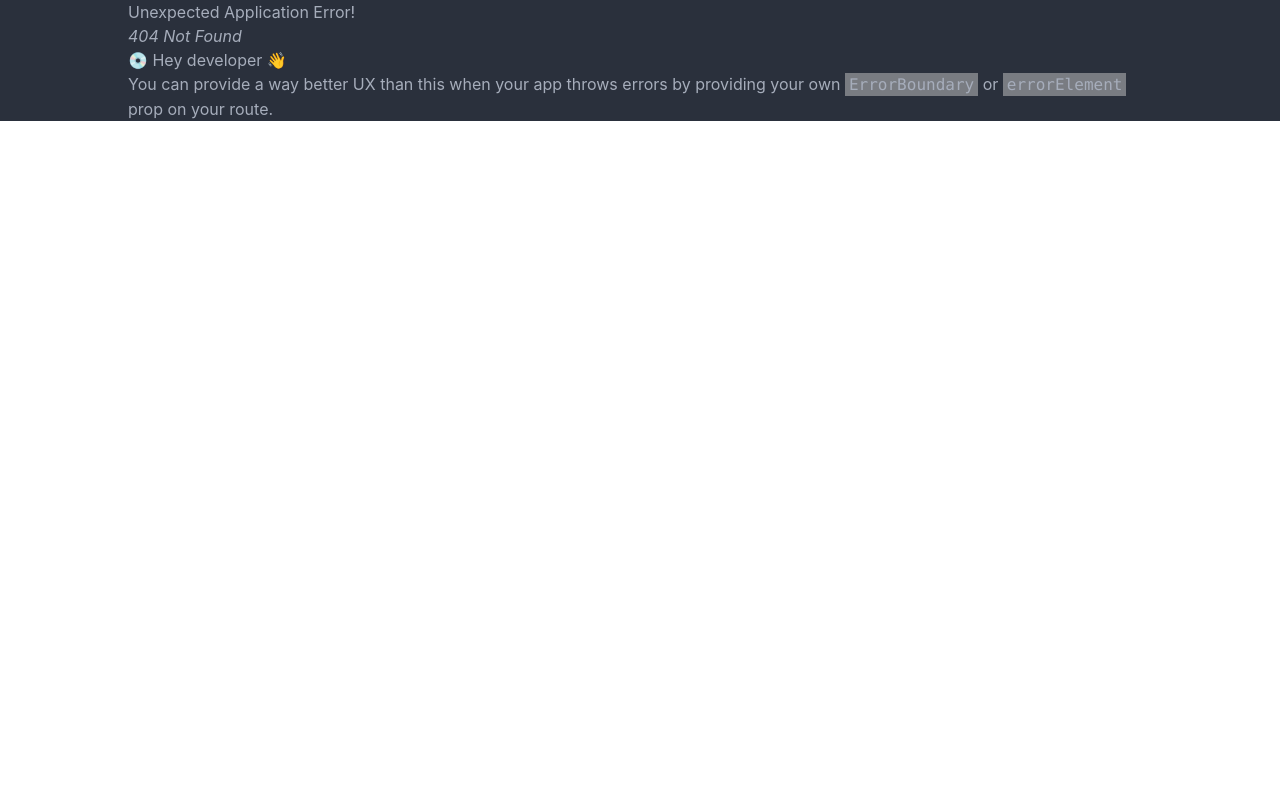
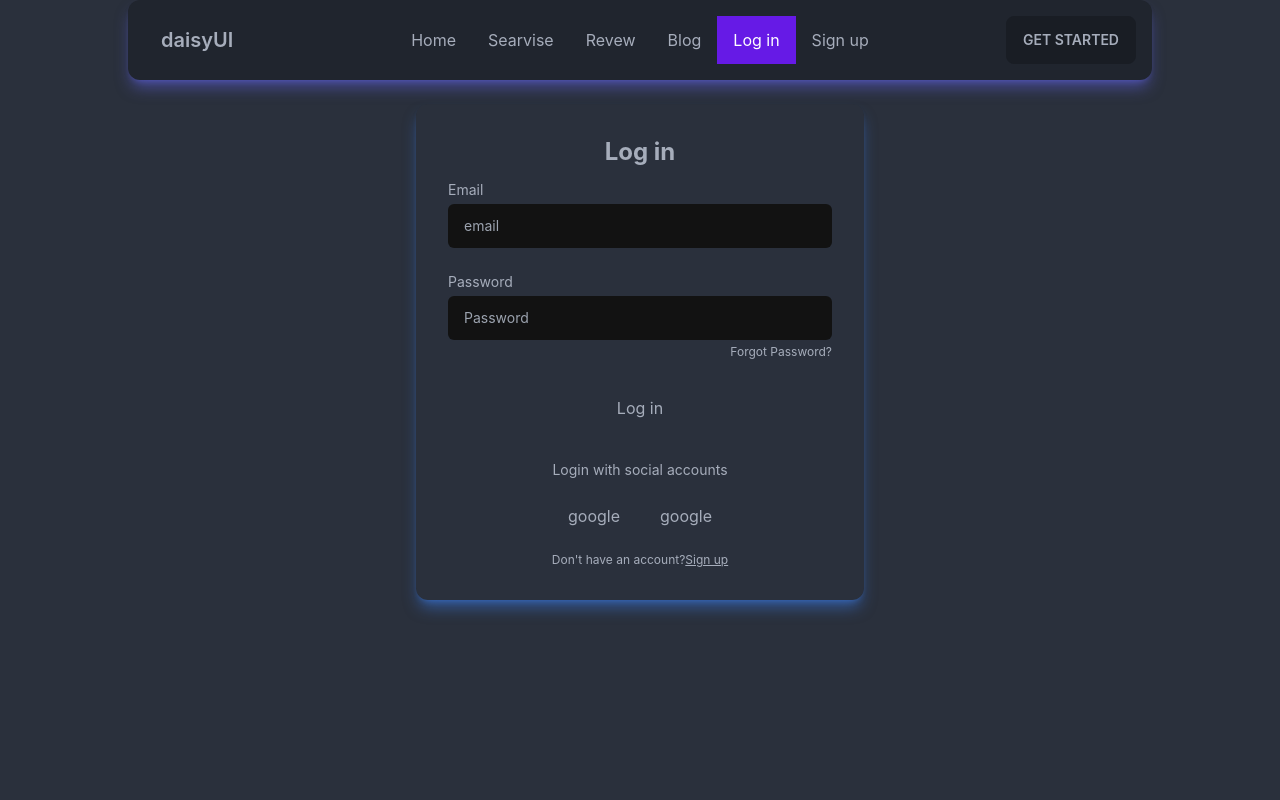
Before and after one commit to rahul-sarker18/e-theacher, a React (Create React App) app: page /login in a window 1280 px wide. Before the commit this address had no page. Shown: the top 800 px of the page. Built offline with nearby package versions, Linux system fonts and the light colour scheme.

Commit message:
login and sign up add

```diff
--- a/src/App.js
+++ b/src/App.js
@@ -3,7 +3,7 @@ import "./App.css";
 import { router } from "./Components/router/MainRout";
 
 function App() {
-  return <div className="w-4/5 mx-auto">
+  return <div className="mx-auto 2xl:w-4/5  xl:w-4/5 lg:w-4/5 md:w-4/5 ">
     <RouterProvider router={router}></RouterProvider>
   </div>;
 }
--- a/src/Components/Authencations/Login.js
+++ b/src/Components/Authencations/Login.js
@@ -1,11 +1,69 @@
 import React from 'react';
+import { Link } from "react-router-dom";
 
 const Login = () => {
-    return (
-        <div>
-
+  return (
+    <div className="w-full max-w-md p-8 mx-auto my-6 shadow-lg shadow-blue-500/50  space-y-3 rounded-xl dark:bg-gray-900 dark:text-gray-100">
+      <h1 className="text-2xl font-bold text-center">Log in</h1>
+      <form className="space-y-6 ng-untouched ng-pristine ng-valid">
+        <div className="space-y-1 text-sm">
+          <label for="email" className="block dark:text-gray-400">
+            Email
+          </label>
+          <input
+            type="text"
+            name="name"
+            id="email"
+            placeholder="email"
+            className="w-full px-4 py-3 rounded-md dark:border-gray-700 dark:bg-gray-100 dark:text-gray-900 focus:dark:border-blue-400"
+          />
         </div>
-    );
+        <div className="space-y-1 text-sm">
+          <label for="password" className="block dark:text-gray-400">
+            Password
+          </label>
+          <input
+            type="password"
+            name="password"
+            id="password"
+            placeholder="Password"
+            className="w-full px-4 py-3 rounded-md dark:border-gray-700 dark:bg-gray-100 dark:text-gray-900 focus:dark:border-blue-400"
+          />
+          <div className="flex justify-end text-xs dark:text-gray-400">
+            <button type="Link"> Forgot Password?</button>
+          </div>
+        </div>
+        <button className="block w-full p-3 text-center rounded-sm dark:text-gray-900 dark:bg-blue-400">
+          Log in
+        </button>
+      </form>
+      <div className="flex items-center pt-4 space-x-1">
+        <div className="flex-1 h-px sm:w-16 dark:bg-gray-700"></div>
+        <p className="px-3 text-sm dark:text-gray-400">
+          Login with social accounts
+        </p>
+        <div className="flex-1 h-px sm:w-16 dark:bg-gray-700"></div>
+      </div>
+      <div className="flex justify-center space-x-4">
+        <button aria-label="Log in with Google" className="p-3 rounded-sm">
+          google
+        </button>
+        <button aria-label="Log in with Twitter" className="p-3 rounded-sm">
+          google
+        </button>
+      </div>
+      <p className="text-xs text-center sm:px-6 dark:text-gray-400">
+        Don't have an account?
+        <Link
+          to="/signup"
+          rel="noopener noreferrer"
+          className="underline dark:text-gray-100"
+        >
+          Sign up
+        </Link>
+      </p>
+    </div>
+  );
 };
 
 export default Login;
--- a/src/Components/Authencations/Sgnup.js
+++ b/src/Components/Authencations/Sgnup.js
@@ -1,11 +1,83 @@
 import React from 'react';
+import { Link } from "react-router-dom";
 
 const Sgnup = () => {
-    return (
-        <div>
-
+  return (
+    <div className="w-full max-w-md p-8 mx-auto my-6 shadow-lg shadow-blue-500/50  space-y-3 rounded-xl dark:bg-gray-900 dark:text-gray-100">
+      <h1 className="text-2xl font-bold text-center">Sign up</h1>
+      <form
+        novalidate=""
+        action=""
+        className="space-y-6 ng-untouched ng-pristine ng-valid"
+      >
+        <div className="space-y-1 text-sm">
+          <label for="username" className="block dark:text-gray-400">
+            Name
+          </label>
+          <input
+            type="text"
+            name="name"
+            id="username"
+            placeholder="Username"
+            className="w-full px-4 py-3 rounded-md dark:border-gray-700 dark:bg-gray-100 dark:text-gray-900 focus:dark:border-blue-400"
+          />
         </div>
-    );
+        <div className="space-y-1 text-sm">
+          <label for="email" className="block dark:text-gray-400">
+            Email
+          </label>
+          <input
+            type="text"
+            name="name"
+            id="email"
+            placeholder="email"
+            className="w-full px-4 py-3 rounded-md dark:border-gray-700 dark:bg-gray-100 dark:text-gray-900 focus:dark:border-blue-400"
+          />
+        </div>
+        <div className="space-y-1 text-sm">
+          <label for="password" className="block dark:text-gray-400">
+            Password
+          </label>
+          <input
+            type="password"
+            name="password"
+            id="password"
+            placeholder="Password"
+            className="w-full px-4 py-3 rounded-md dark:border-gray-700 dark:bg-gray-100 dark:text-gray-900 focus:dark:border-blue-400"
+          />
+        </div>
+        <button className="block w-full p-3 text-center rounded-sm dark:text-gray-900 dark:bg-blue-400">
+          Sign in
+        </button>
+      </form>
+      <div className="flex items-center pt-4 space-x-1">
+        <div className="flex-1 h-px sm:w-16 dark:bg-gray-700"></div>
+        <p className="px-3 text-sm dark:text-gray-400">
+          Login with social accounts
+        </p>
+        <div className="flex-1 h-px sm:w-16 dark:bg-gray-700"></div>
+      </div>
+      <div className="flex justify-center space-x-4">
+        <button aria-label="Log in with Google" className="p-3 rounded-sm">
+          google
+        </button>
+        <button aria-label="Log in with Twitter" className="p-3 rounded-sm">
+          google
+        </button>
+      </div>
+      <p className="text-xs text-center sm:px-6 dark:text-gray-400">
+         Have an account?
+        <Link
+          to="/login"
+          rel="noopener noreferrer"
+          href="#"
+          className="underline dark:text-gray-100"
+        >
+          log in
+        </Link>
+      </p>
+    </div>
+  );
 };
 
 export default Sgnup;
--- /dev/null
+++ b/src/Components/Page/Bolage/Bolage.js
@@ -0,0 +1,11 @@
+import React from 'react';
+
+const Bolage = () => {
+    return (
+        <div>
+
+        </div>
+    );
+};
+
+export default Bolage;
--- /dev/null
+++ b/src/Components/Page/Home/Baber/Baner.js
@@ -0,0 +1,25 @@
+import React from "react";
+
+const Baner = () => {
+  return (
+    <div
+      className="hero min-h-screen my-6"
+      style={{ backgroundImage: `url("https://i.ibb.co/tbB2vW2/tea.jpg")` }}
+    >
+      <div className="hero-overlay bg-opacity-60"></div>
+      <div className="hero-content text-center text-neutral-content">
+        <div className="max-w-md">
+          <h1 className="mb-5 text-5xl font-bold">Hello there</h1>
+          <p className="mb-5">
+            Provident cupiditate voluptatem et in. Quaerat fugiat ut assumenda
+            excepturi exercitationem quasi. In deleniti eaque aut repudiandae et
+            a id nisi.
+          </p>
+          <button className="btn btn-primary">Get Started</button>
+        </div>
+      </div>
+    </div>
+  );
+};
+
+export default Baner;
--- /dev/null
+++ b/src/Components/Page/Home/Home.js
@@ -0,0 +1,12 @@
+import React from 'react';
+import Baner from './Baber/Baner';
+
+const Home = () => {
+    return (
+        <div>
+            <Baner></Baner>
+        </div>
+    );
+};
+
+export default Home;
--- /dev/null
+++ b/src/Components/Page/Profile/Profile.js
@@ -0,0 +1,26 @@
+import React from "react";
+
+const Profile = () => {
+  return (
+    <div className="flex flex-col justify-center max-w-xs p-6 shadow-md rounded-xl sm:px-12 dark:bg-gray-900 dark:text-gray-100">
+      <img
+        src="https://source.unsplash.com/150x150/?portrait?3"
+        alt=""
+        className="w-32 h-32 mx-auto rounded-full dark:bg-gray-500 aspect-square"
+      />
+      <div className="space-y-4 text-center divide-y divide-gray-700">
+        <div className="my-2 space-y-1">
+          <h2 className="text-xl font-semibold sm:text-2xl">Leroy Jenkins</h2>
+          <p className="px-5 text-xs sm:text-base dark:text-gray-400">
+            Full-stack developer
+          </p>
+        </div>
+        <div className="flex justify-center pt-2 space-x-4 align-center">
+
+        </div>
+      </div>
+    </div>
+  );
+};
+
+export default Profile;
--- /dev/null
+++ b/src/Components/Page/Revew/Revew.js
@@ -0,0 +1,11 @@
+import React from 'react';
+
+const Revew = () => {
+    return (
+        <div>
+
+        </div>
+    );
+};
+
+export default Revew;
--- /dev/null
+++ b/src/Components/Page/Service/Searvices.js
@@ -0,0 +1,11 @@
+import React from 'react';
+
+const Searvices = () => {
+    return (
+        <div>
+
+        </div>
+    );
+};
+
+export default Searvices;
--- a/src/Components/Shared/Header.js
+++ b/src/Components/Shared/Header.js
@@ -1,20 +1,32 @@
 import React from 'react';
-import { NavLink } from "react-router-dom";
+import { Link, NavLink } from "react-router-dom";
 
 const Header = () => {
   return (
-    <div className="navbar bg-base-100">
+    <div className="navbar bg-base-300 p-4 rounded-xl  shadow-lg shadow-indigo-500/50  ">
       <div className="navbar-start">
-        <NavLink className="btn btn-ghost normal-case text-xl">daisyUI</NavLink>
+        <Link to='/' className="btn btn-ghost normal-case text-xl">daisyUI</Link>
       </div>
       <div className="navbar-center hidden lg:flex">
         <ul className="menu menu-horizontal p-0">
           <li>
-            <NavLink>Item 1</NavLink>
+            <NavLink to='/home'>Home</NavLink>
           </li>
 
           <li>
-            <NavLink>Item 3</NavLink>
+            <NavLink to='/services'>Searvise</NavLink>
+          </li>
+          <li>
+            <NavLink to='/revew'>Revew</NavLink>
+          </li>
+          <li>
+            <NavLink to='/bolg'>Blog</NavLink>
+          </li>
+          <li>
+            <NavLink to='/login'>Log in</NavLink>
+          </li>
+          <li>
+            <NavLink to='/signup'>Sign up</NavLink>
           </li>
         </ul>
       </div>
```
Also changed, not shown: src/Components/router/MainRout.js (+13 -1 lines).
